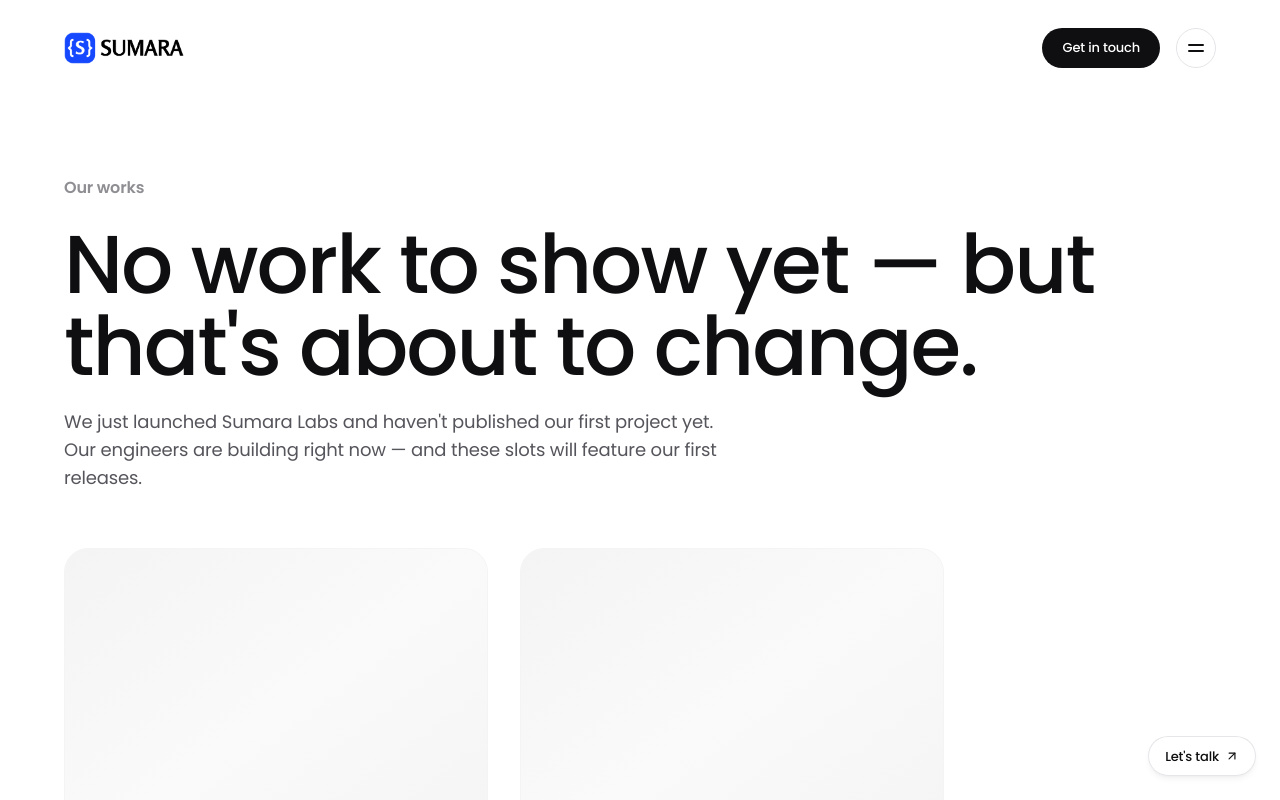
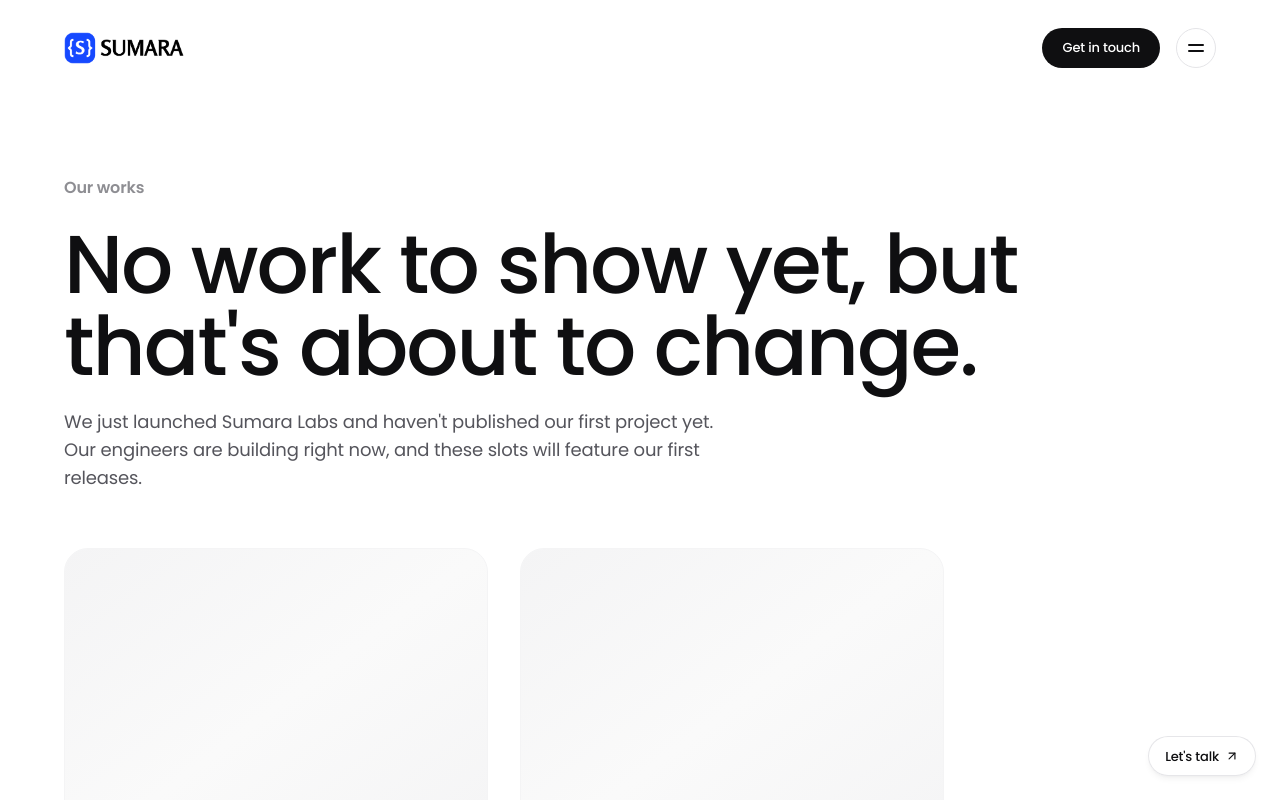
Before and after one commit to Software-House-EB/sumara-labs, a React (Vite) app: page /work in a window 1280 px wide. Shown: the top 800 px of the page. Built offline with nearby package versions, Linux system fonts and the light colour scheme.

Commit message:
Remove dashes from titles and descriptions in FeaturedWorks and PortfolioPage

```diff
--- a/src/components/home/FeaturedWorks.jsx
+++ b/src/components/home/FeaturedWorks.jsx
@@ -13,7 +13,7 @@ export default function FeaturedWorks() {
               Our works
             </p>
             <h2 className="text-3xl sm:text-5xl md:text-6xl font-semibold tracking-tight text-[#0f0f11] leading-[1.1]">
-              No projects here yet —<br className="hidden sm:block" /> but we're on it
+              No projects here yet,<br className="hidden sm:block" /> but we're on it
             </h2>
             <p className="text-base sm:text-lg text-[#55555c] leading-relaxed max-w-[580px] mx-auto">
               We just launched and haven't shipped our first project yet. But our engineers are ready, our stack is sharp, and this space won't stay empty for long.
--- a/src/pages/portfolio/PortfolioPage.jsx
+++ b/src/pages/portfolio/PortfolioPage.jsx
@@ -12,10 +12,10 @@ export default function PortfolioPage() {
             Our works
           </p>
           <h1 className="text-4xl sm:text-6xl md:text-7xl lg:text-[76px] xl:text-[82px] font-medium tracking-tight-2 text-[#0f0f11] leading-[1.08] max-w-[1040px]">
-            No work to show yet — but that's about to change.
+            No work to show yet, but that's about to change.
           </h1>
           <p className="text-base sm:text-lg text-[#55555c] mt-5 leading-relaxed max-w-[680px]">
-            We just launched Sumara Labs and haven't published our first project yet. Our engineers are building right now — and these slots will feature our first releases.
+            We just launched Sumara Labs and haven't published our first project yet. Our engineers are building right now, and these slots will feature our first releases.
           </p>
         </div>
 
```
